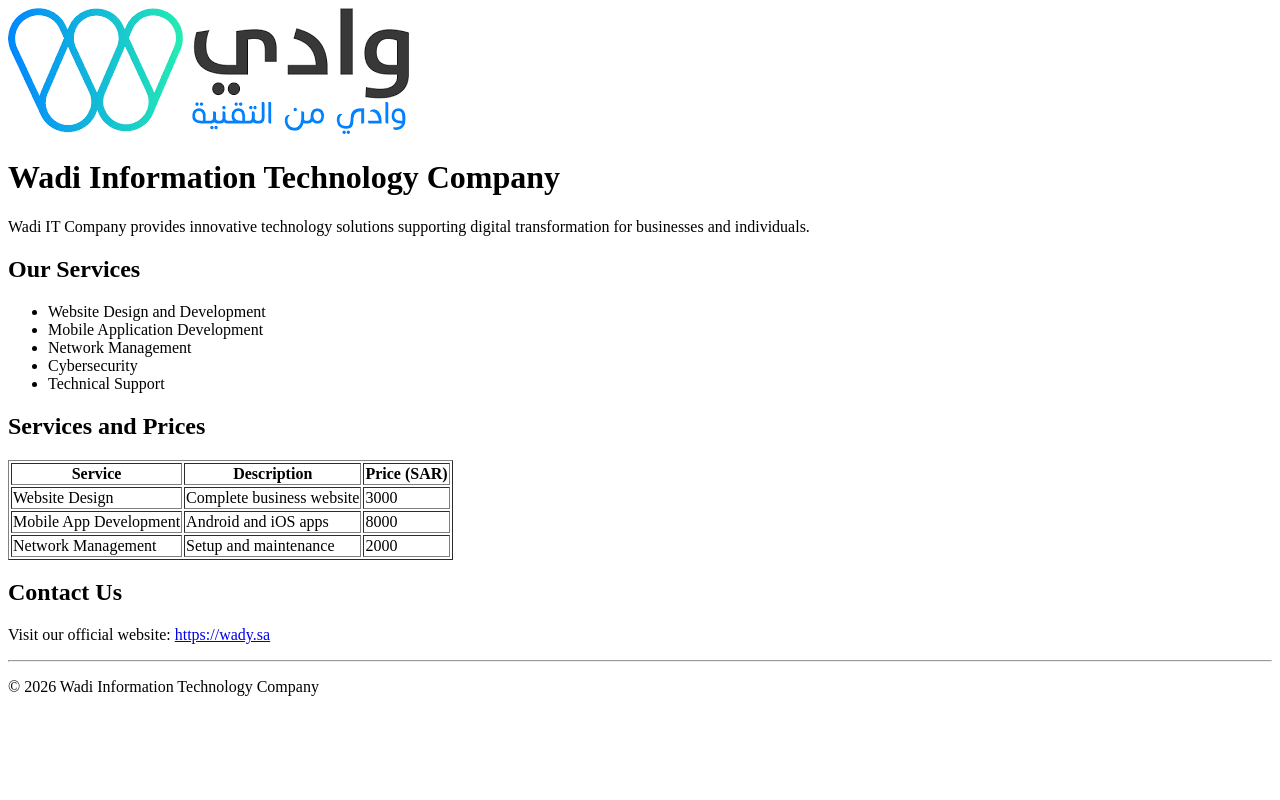
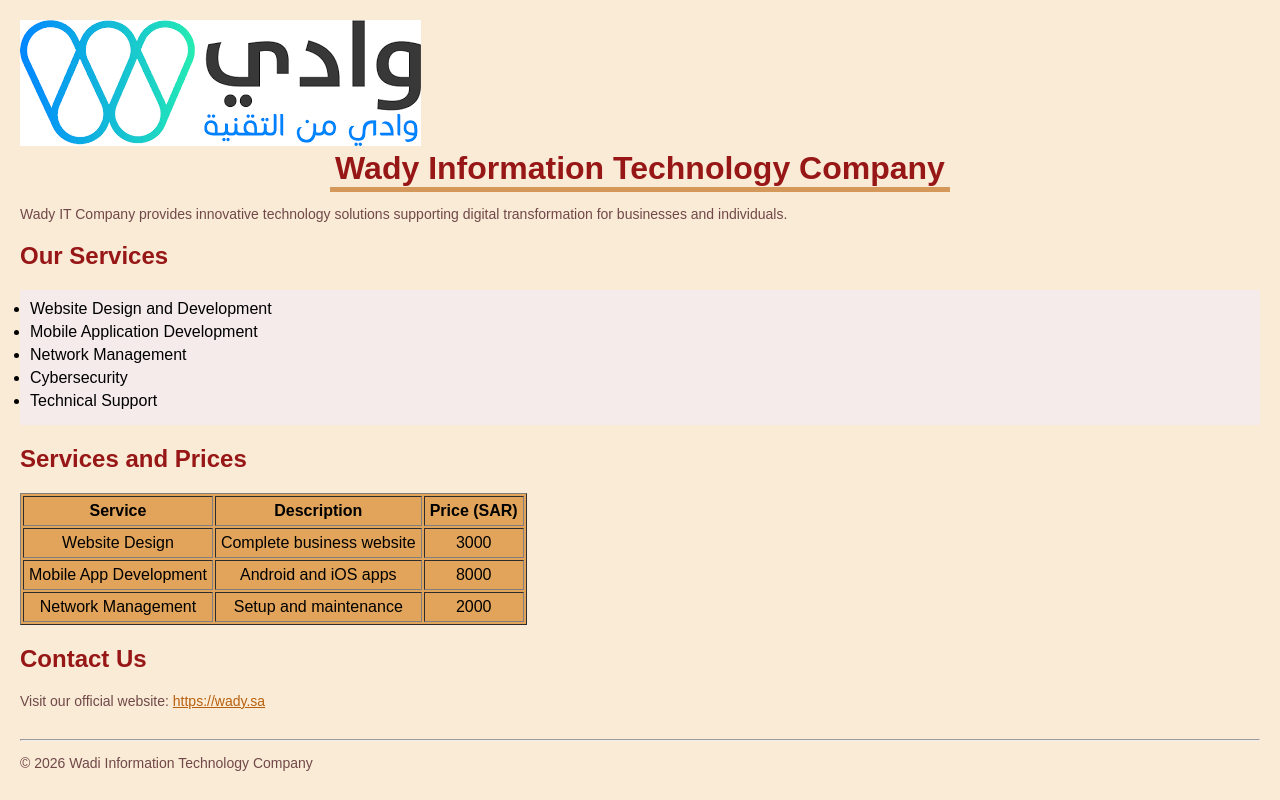
Before and after one commit to hnane2026-del/html-task-week2, a plain HTML site: page index.html in a window 1280 px wide. Drawn offline with Linux system fonts and the light colour scheme.

Commit message:
Add files via upload

```diff
--- a/index.html
+++ b/index.html
@@ -3,19 +3,20 @@
 <head>
     <!-- Page settings -->
     <meta charset="UTF-8">
-    <title>Wadi IT Company</title>
+    <title>Wady IT Company</title>
+    <link rel="stylesheet" href="style.css">
 </head>
 <body>
 
     <!-- Company Logo -->
-    <img src="wadi-logo.png" alt="Wadi IT Logo">
+    <img src="wadi-logo.png" alt="Wady IT Logo">
 
     <!-- Company Name -->
-    <h1>Wadi Information Technology Company</h1>
+    <h1>Wady Information Technology Company</h1>
 
     <!-- Company Description -->
     <p>
-        Wadi IT Company provides innovative technology solutions supporting
+        Wady IT Company provides innovative technology solutions supporting
         digital transformation for businesses and individuals.
     </p>
 
```
